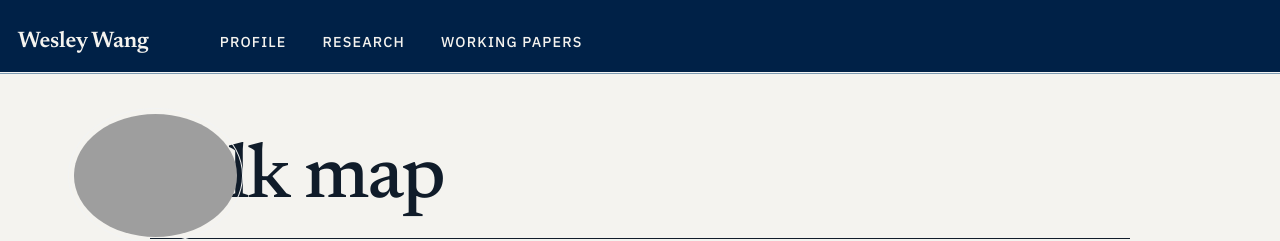
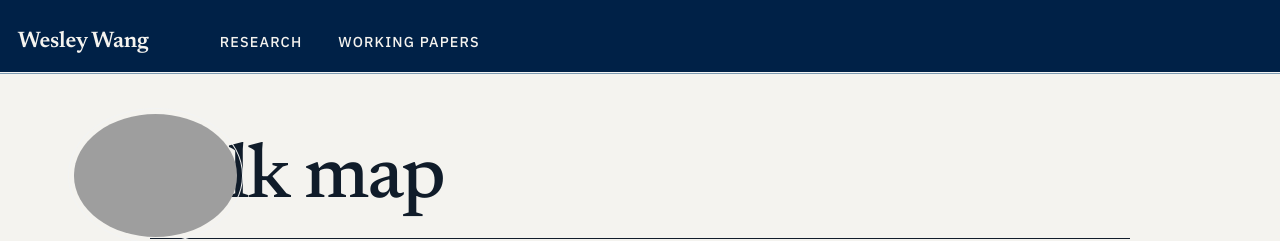
Before and after one commit to wesleywj/wesleywj.github.io, a Jekyll site: the page built from _pages/talkmap.html, in a window 1280 px wide. Shown: the top 241 px of the page. Built offline with Jekyll 4.4.1, drawn with Linux system fonts in a browser that asks for light colours; nearby versions of some CDN libraries; some web fonts are replaced; a script that is not in the unit is left out.

Commit message:
Remove redundant profile navigation link

```diff
--- a/_data/navigation.yml
+++ b/_data/navigation.yml
@@ -8,9 +8,6 @@
 #      Markdown formatted page while the second is generated using JSON.
 
 main:
-  - title: "Profile"
-    url: /about/
-
   - title: "Research"
     url: /publications/
 
```
